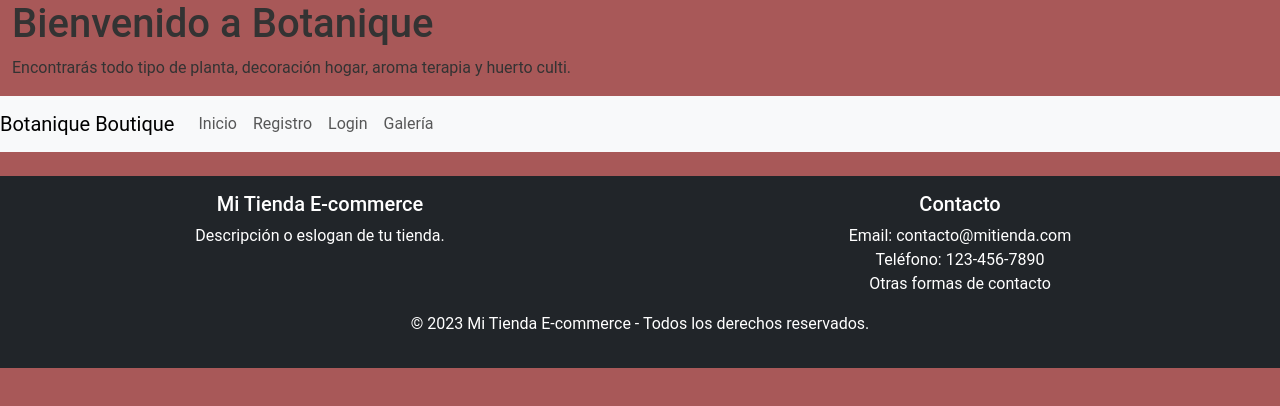
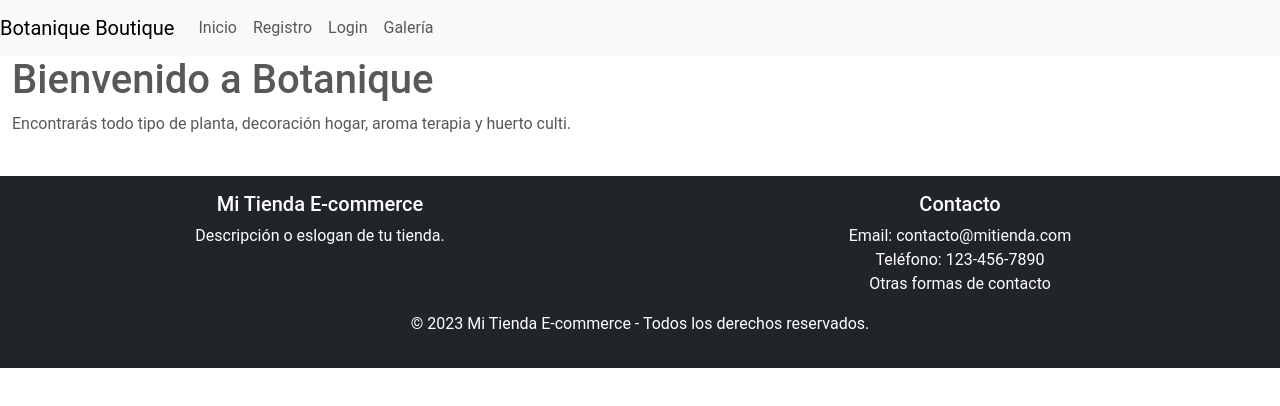
Before and after one commit to VicenteNanjari/botaniqueboutique, a React (Vite) app: page / in a window 1280 px wide. Shown: the top 406 px of the page. Built offline with nearby package versions, Linux system fonts and the light colour scheme.

Commit message:
se ordenan las vistas

```diff
--- a/src/App.jsx
+++ b/src/App.jsx
@@ -8,8 +8,8 @@ import Home from './views/Home.jsx'
 function App() {
   return(
     <Router>
+      <Header />
       <Home />
-      <Header />
       <Footer />
     </Router>
   )
--- a/src/components/Header.jsx
+++ b/src/components/Header.jsx
@@ -7,7 +7,7 @@ function Header() {
   return (
     <header>
       <nav className="navbar navbar-expand-lg navbar-light bg-light">
-        <Link className="navbar-brand" to="/">Botanique Boutique</Link>
+        <Link className="navbar-brand" to="/"> Botanique Boutique </Link>
         <div className="collapse navbar-collapse">
           <ul className="navbar-nav mr-auto">
             <li className="nav-item">
--- a/src/index.css
+++ b/src/index.css
@@ -1,13 +1,24 @@
 body {
   margin: 0;
   padding: 0;
+  height: 100%;
   font-family: 'Roboto', sans-serif;
-  background-color: #a85858;
-  color: #333;
-  font-size: 16px;
-  line-height: 1.5;
-  font-weight: 400;
-  text-rendering: optimizeLegibility;
-  -webkit-font-smoothing: antialiased;
-  -moz-osx-font-smoothing: grayscale;
+  color: #595858;
 }
+
+header {
+ position: top;
+ width: 100%;
+ height: 10%;
+ background-color: white;
+ z-index: 2;
+}
+
+
+footer {
+  position: bottom;
+  width: 100%;
+  height: 3%;
+  background-color: black;
+
+}
```
